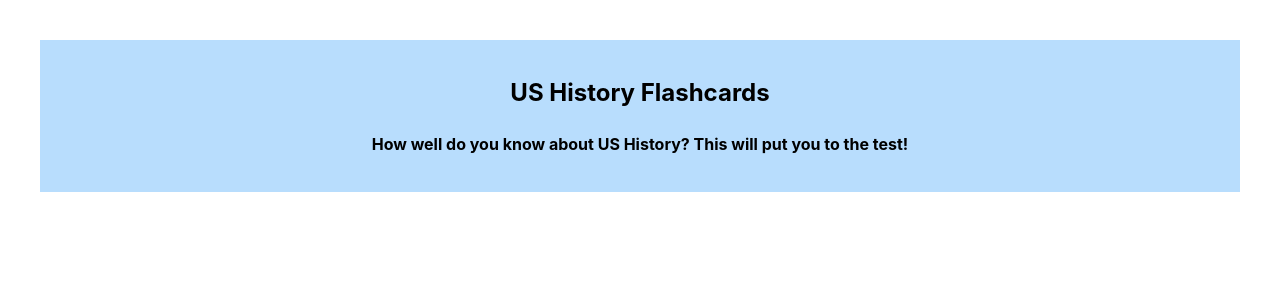
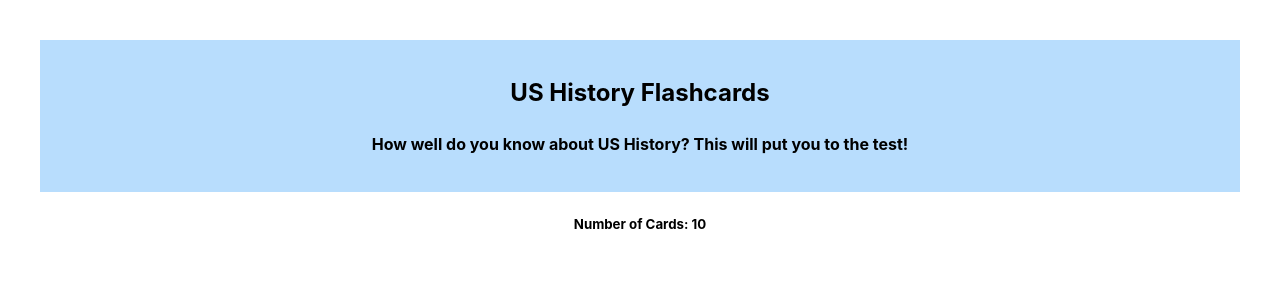
Before and after one commit to St3phy831/Flashcards, a React (Vite) app: page / in a window 1280 px wide. Shown: the top 300 px of the page. Built offline with nearby package versions, Linux system fonts and the light colour scheme.

Commit message:
Added num of cards

```diff
--- a/src/App.jsx
+++ b/src/App.jsx
@@ -9,6 +9,7 @@ function App() {
   return (
     <div className="App">
       <Header title="US History Flashcards" description="How well do you know about US History? This will put you to the test!"/>
+      <h5>Number of Cards: 10</h5>
     </div>
   )
 }
```
